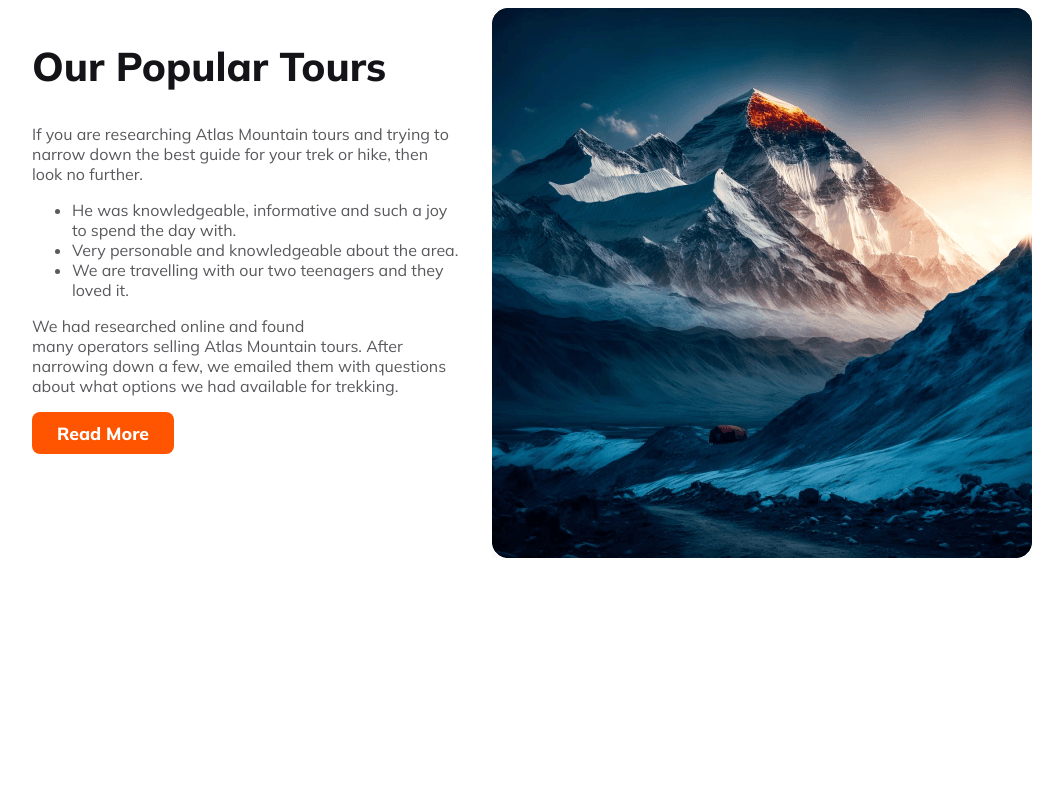
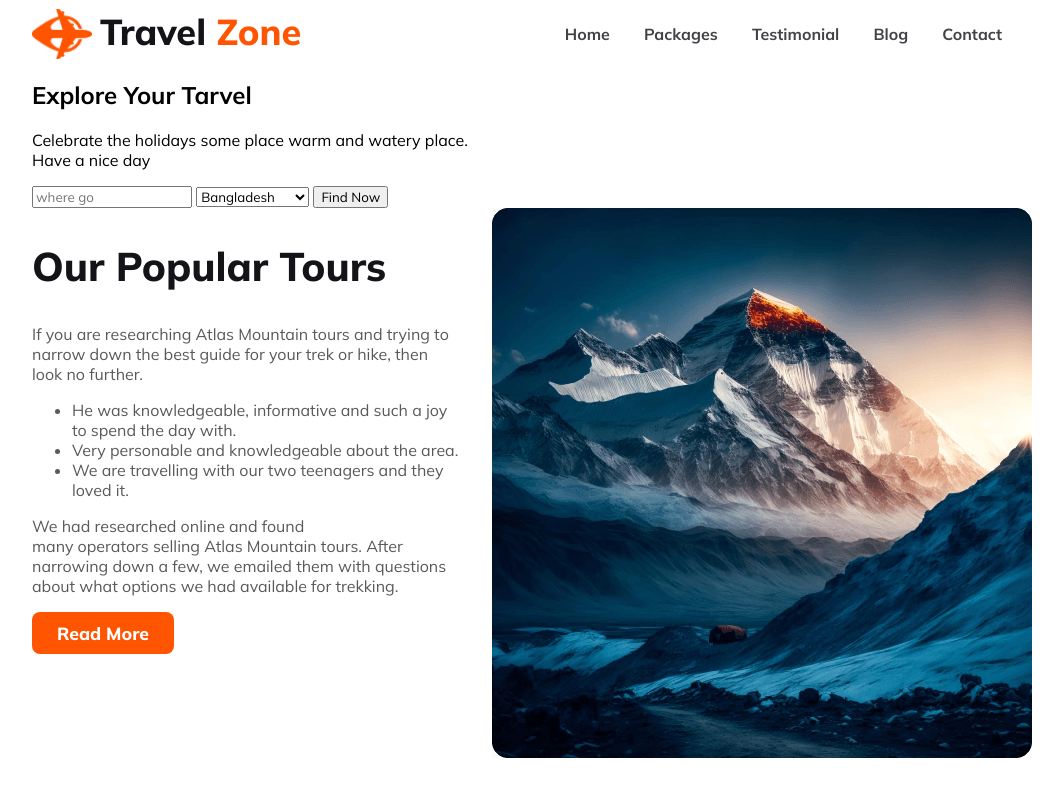
Before and after one commit to rahmanislam05/tarvel-zone-website, a plain HTML site: page index.html in a window 1280 px wide. Shown: the whole page, without its empty margins (108-1171 px from the left). Drawn offline with Linux system fonts and the light colour scheme.

Commit message:
nav added

```diff
--- a/index.html
+++ b/index.html
@@ -5,15 +5,26 @@
     <meta name="viewport" content="width=device-width, initial-scale=1.0">
     <title>Tarvel Zone</title>
     <link rel="stylesheet" href="styles/style.css">
-    <link rel="stylesheet" href="styles/responsive.css">
     <link rel="shortcut icon" href="./images/favicon.ico" type="image/x-icon">
 </head>
 <body>
-    <!-- <header>
+    <header>
         <nav>
-
+            <div class="nav-left">
+                <img src="./images/Group 40071 (2).png" alt="">
+                <h3>Travel <span class="common-font">Zone</span></h3>
+            </div>
+            <div class="nav-right">
+                <ul>
+                    <li><a href="">Home</a></li>
+                    <li><a href="">Packages</a></li>
+                    <li><a href="">Testimonial</a></li>
+                    <li><a href="">Blog</a></li>
+                    <li><a href="">Contact</a></li>
+                </ul>
+            </div>
         </nav>
-        <our popular tours section start
+        <!-- our popular tours section start  -->
         <div class="banner-container">
             <h2 class="banner-title">Explore Your Tarvel</h2>
             <p>Celebrate the holidays some place warm and watery place. <br>Have a nice day</p>
@@ -30,7 +41,7 @@
                 <button>Find Now</button>
             </div>
         </div>
-    </header> -->
+    </header>
     <main>
         <!-- our popular tours stat -->
         <section class="popular">
--- a/styles/style.css
+++ b/styles/style.css
@@ -1,18 +1,15 @@
 @import url('https://fonts.googleapis.com/css2?family=Mulish:wght@400;600;700;800&display=swap');
-
+/* shered style */
 * {
     font-family: 'Mulish', sans-serif;
 }
-
-main {
+header,main {
     max-width: 1000px;
     margin: 0 auto;
 }
-
 .common-color {
     color: rgba(19, 19, 24, 0.70);
 }
-
 .common-btn {
     border-radius: 8px;
     background: #FF5400;
@@ -22,11 +19,54 @@ main {
     border: 0;
     padding: 10px 25px;
 }
+.common-font {
+    color: #FF5400;
+}
 
-/* our popular tours section start */
+/* nav start */
+nav {
+    display: flex;
+    justify-content: space-between;
+    max-width: 1000px;
+    margin: 0 auto;
+    align-items: center;
+}
 
-/* our popular tours stat  */
-.popular{
+.nav-left {
+    display: flex;
+    gap: 8px;
+}
+.nav-left img{
+    width: 60px;
+    height: 50px;
+}
+
+.nav-left h3 {
+    color: #131318;
+    font-size: 2.25rem;
+    font-weight: 800;
+    margin: 0;
+}
+
+.nav-right li {
+    list-style: none;
+    display: inline;
+    margin-right: 30px;
+}
+
+.nav-right a {
+    text-decoration: none;
+    color: #424247;
+    font-weight: 700;
+}
+.nav-right a:hover{
+    color: #FF5400;
+}
+/* banner section start */
+
+
+/* our popular tours start  */
+.popular {
     display: flex;
     gap: 30px;
 }
@@ -46,3 +86,10 @@ main {
 
 
 /* responsive with mobile device */
+@media screen and (max-width:600px) {
+    nav,
+    .popular
+    {
+        flex-direction: column;
+    }
+}
```
